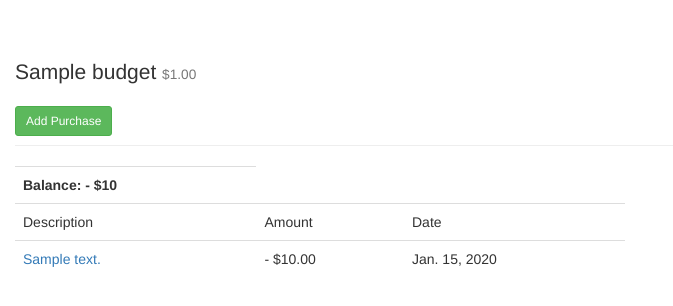
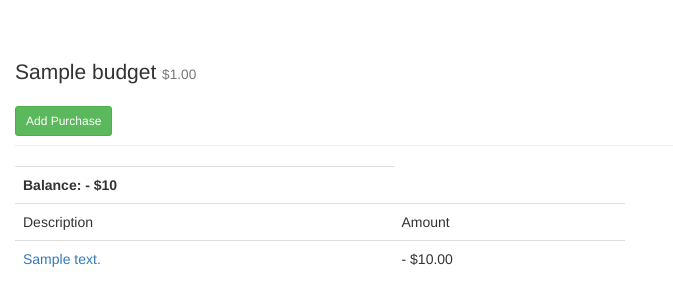
Before and after one commit to arecker/moolah, a Django app: page /budget/00000000-0000-0000-0000-000000000001/ in a window 1280 px wide. Shown: the part 53-359 px from the top of the page, without its empty margins (0-673 px from the left). Run offline with Django 3.2, Linux system fonts and the light colour scheme; a user stored in the database is signed in; tables that the repository leaves empty hold one stand-in row (values such as "Sample post"); parts of the project's set-up code (start-up, migrations or seed data) failed here and were passed over; some libraries are stand-ins or nearby versions.

Commit message:
Modifies transaction table again

```diff
--- a/spending/templates/spending/transaction_table.html
+++ b/spending/templates/spending/transaction_table.html
@@ -6,13 +6,11 @@
     <tr>
       <td>Description</td>
       <td>Amount</td>
-      <td>Date</td>
     </tr>
     {% for item in transactions %}
     <tr>
       <td><a href="{{ item.get_absolute_url }}">{{ item.description }}</a></td>
-      <td>{% if item.negative %}- {% endif %}${{ item.amount }}</td>
-      <td>{{ item.timestamp | date }}</td>
+      <td>{{ item.pretty_amount }}</td>
     </tr>
     {% endfor %}
   </table>
```
